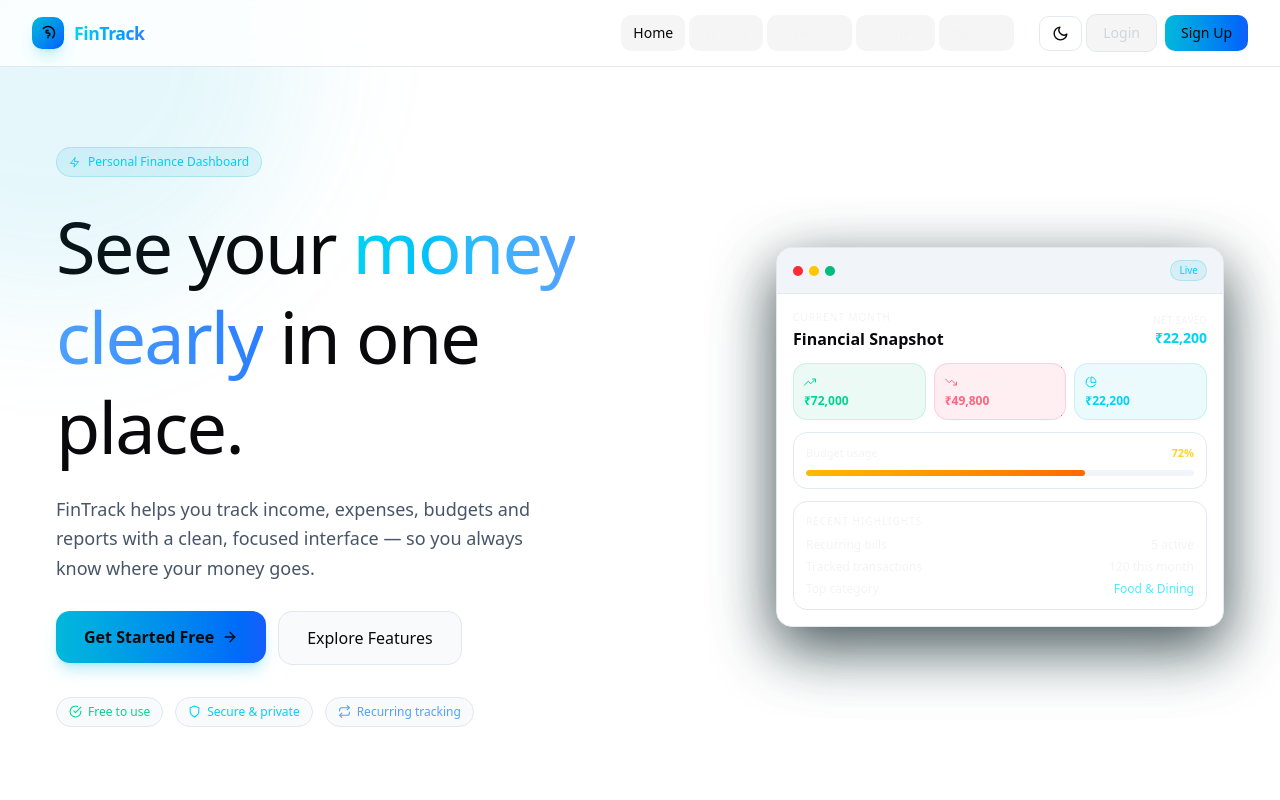
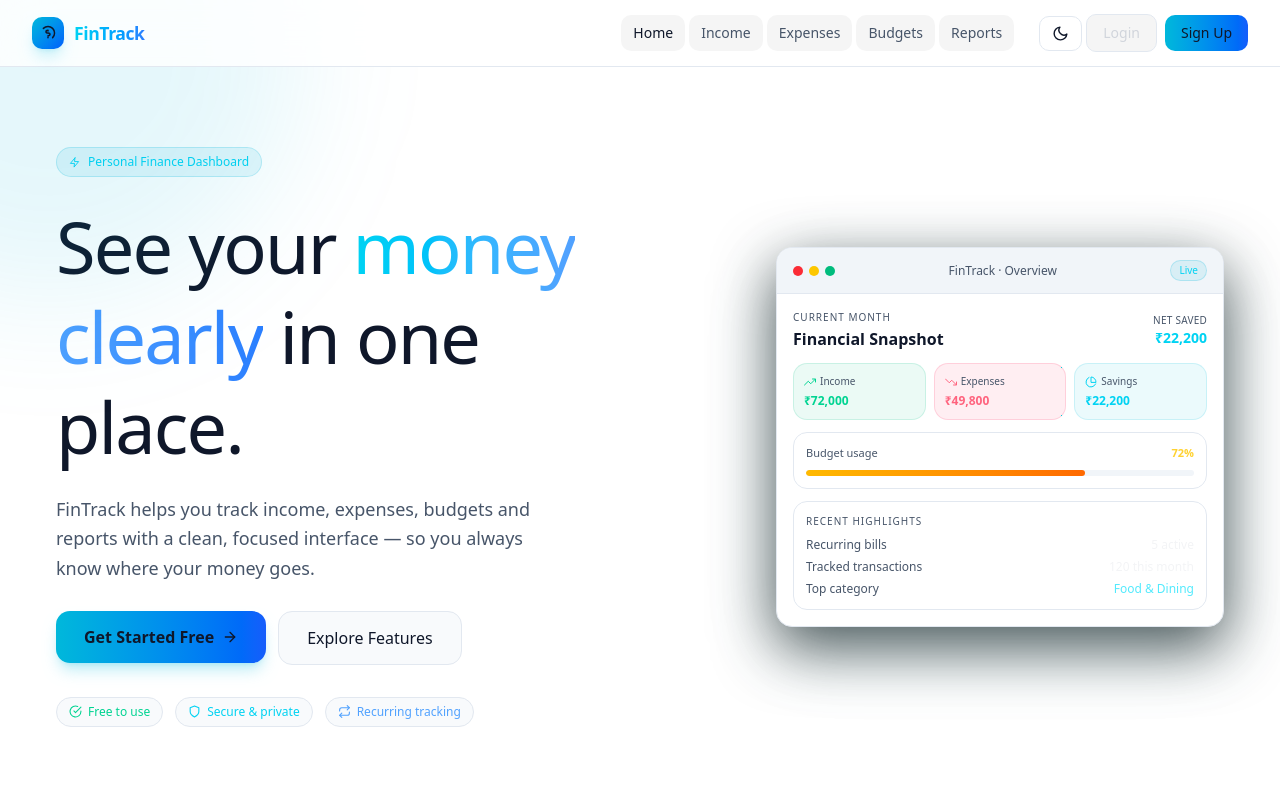
Before and after one commit to patel192/Expense-Manager-Frontend, a React (Vite) app: page / in a window 1280 px wide. Shown: the top 800 px of the page. Built offline with nearby package versions, Linux system fonts and the light colour scheme.

Commit message:
refactor: update text-muted color for improved readability and add compatibility variables

```diff
--- a/src/index.css
+++ b/src/index.css
@@ -7,11 +7,18 @@
 
   --text-primary: #0f172a;
   --text-secondary: #475569;
-  --text-muted: #94a3b8;
+
+  /* slightly darker for readability */
+  --text-muted: #64748b;
 
   --border: #e2e8f0;
 
   --primary: #06b6d4;
+
+  /* COMPATIBILITY (critical) */
+  --text: var(--text-primary);
+  --muted: var(--text-secondary);
+  --card: var(--surface-primary);
 }
 
 .dark {
```
